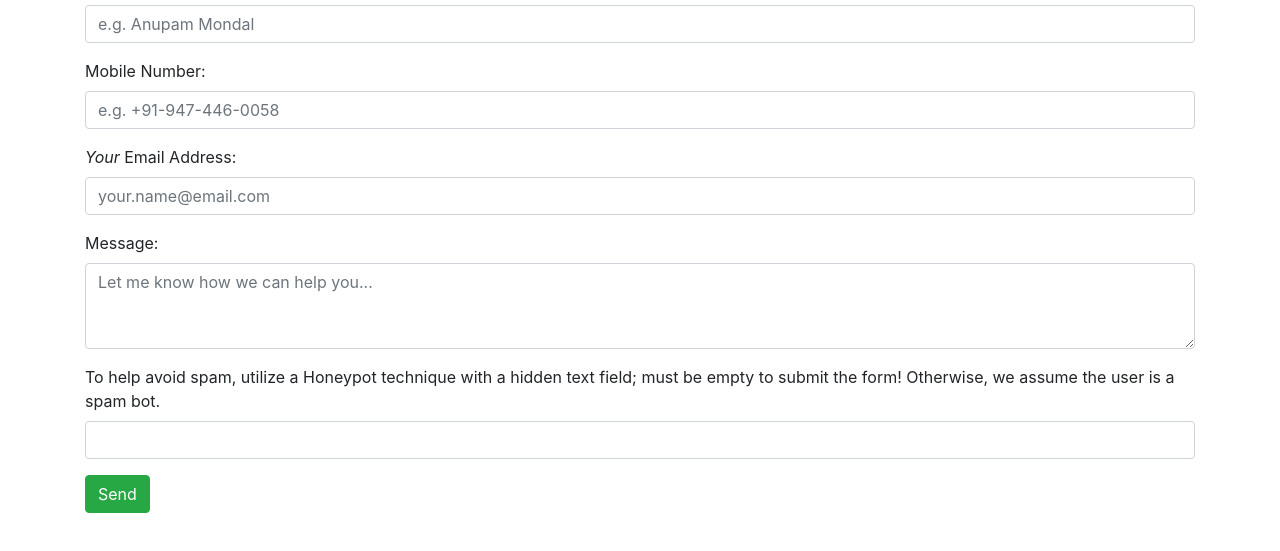
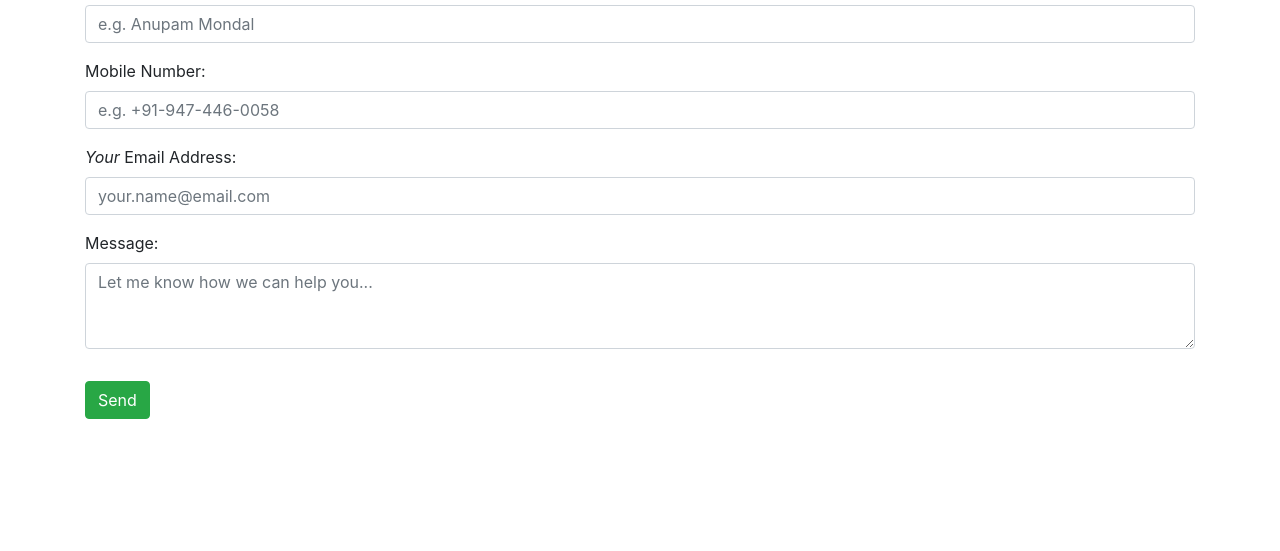
Before and after one commit to anupammo/htmlappscript, a plain HTML site: page index.html in a window 1280 px wide. Shown: the part 73-624 px from the top of the page. Drawn offline with nearby package versions, Linux system fonts and the light colour scheme.

Commit message:
150320202159

```diff
--- a/index.html
+++ b/index.html
@@ -51,10 +51,10 @@
                         </fieldset>
 
                         <fieldset class="form-group honeypot-field">
-                            <label for="honeypot">To help avoid spam, utilize a Honeypot technique
-                                with a hidden text field; must be empty to submit the form! Otherwise, we
-                                assume the user is a spam bot.</label>
-                            <input class="form-control" id="honeypot" type="text" name="honeypot" value="" />
+                            <!-- <label for="honeypot">To help avoid spam, utilize a Honeypot technique
+                            with a hidden text field; must be empty to submit the form! Otherwise, we
+                            assume the user is a spam bot.</label> -->
+                            <input class="form-control" id="honeypot" type="hidden" name="honeypot" value="" />
                         </fieldset>
                         <button class="btn btn-md btn-success"><i class="fa fa-paper-plane"></i> Send</button>
                     </div>
```
